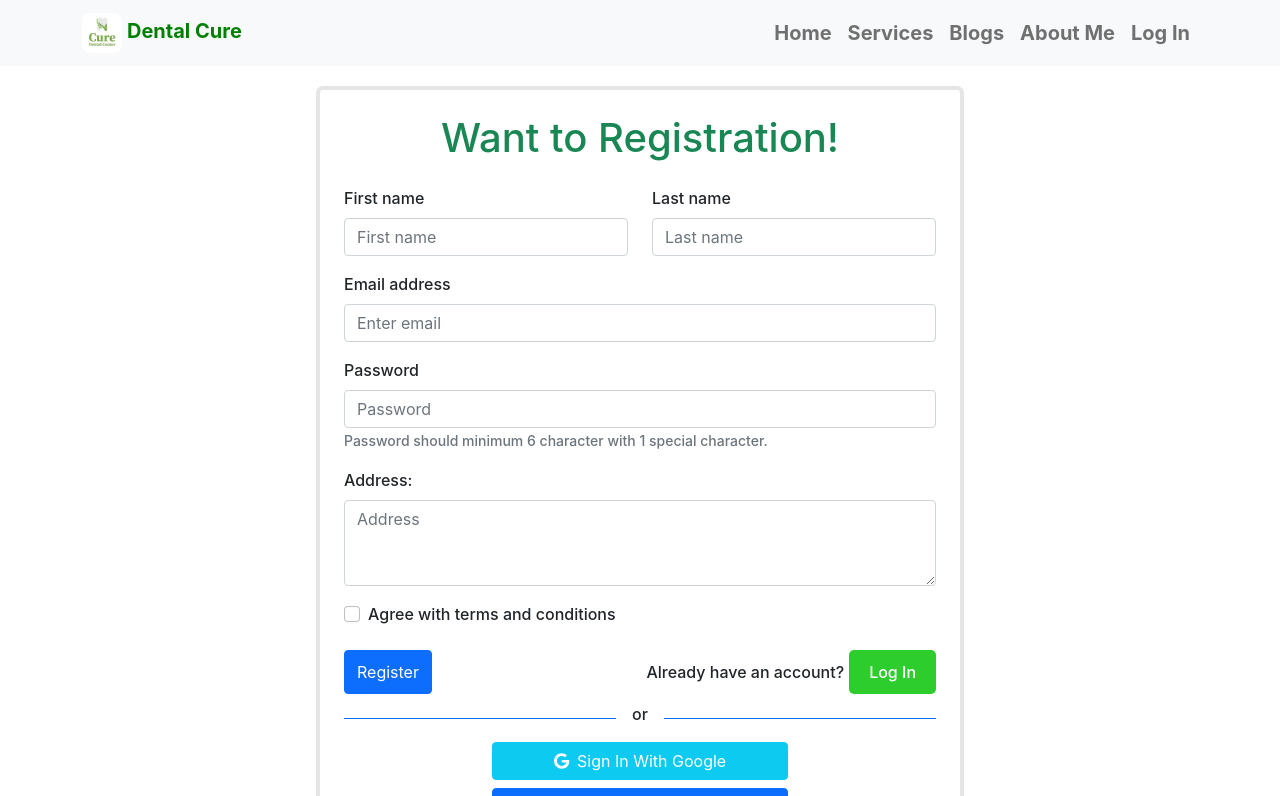
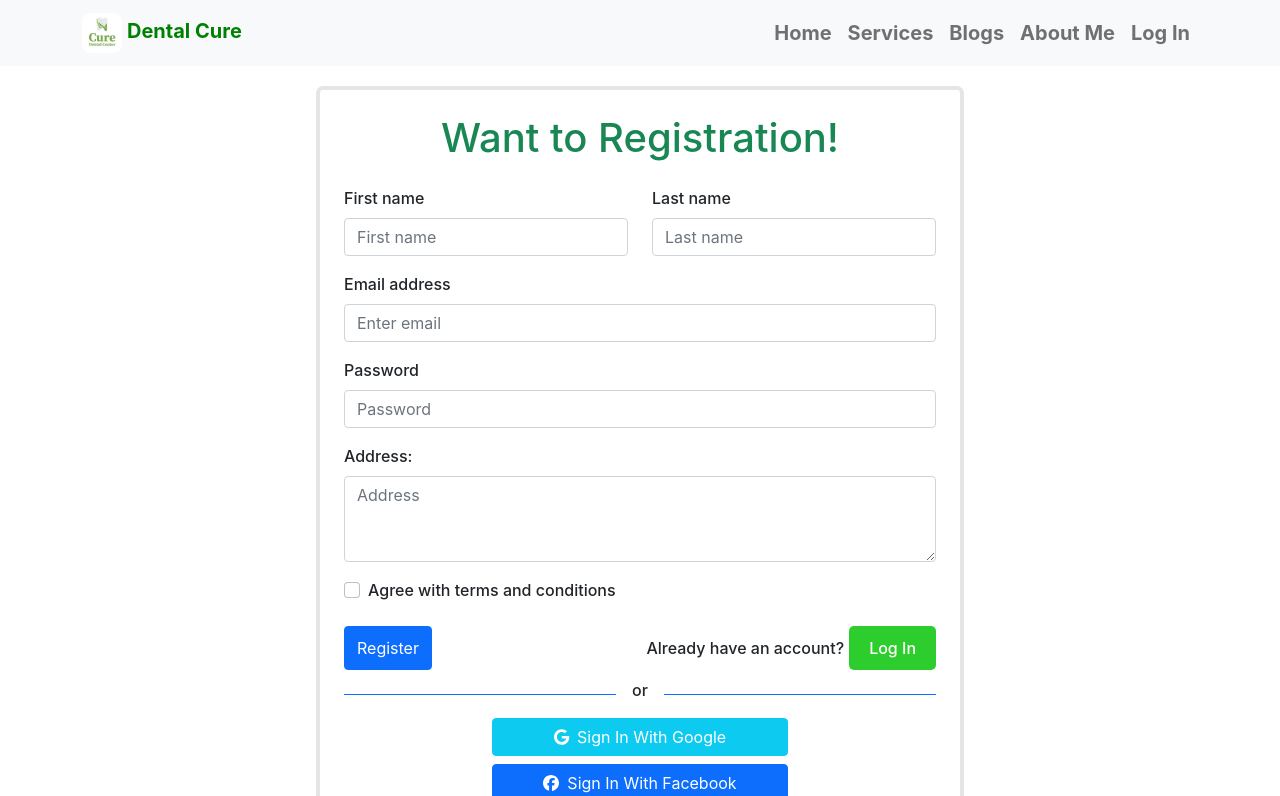
Before and after one commit to khaled39ab/Dental-Cure-Independent-Service-Provider, a React (Create React App) app: page /register in a window 1280 px wide. Shown: the top 796 px of the page. Built offline with nearby package versions, Linux system fonts and the light colour scheme; no server answers.

Commit message:
fixed some issues

```diff
--- a/src/Pages/Register/Register.js
+++ b/src/Pages/Register/Register.js
@@ -86,9 +86,6 @@ const Register = () => {
                 <Form.Group className="mb-3" as={Col} controlId="formBasicPassword">
                     <Form.Label>Password</Form.Label>
                     <Form.Control name='password' type="password" placeholder="Password" required />
-                    <Form.Text className="text-muted">
-                        Password should minimum 6 character with 1 special character.
-                    </Form.Text>
                     <Form.Control.Feedback type="invalid">
                         Please provide a valid password.
                     </Form.Control.Feedback>
```
Also changed, not shown: firebase.json (added), 2 other files (tests, documents, lock files or other folders).
